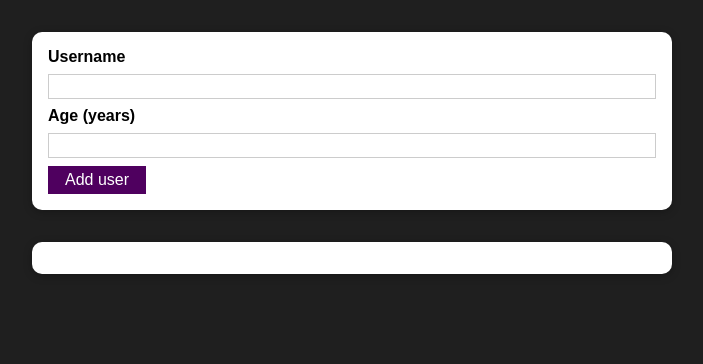
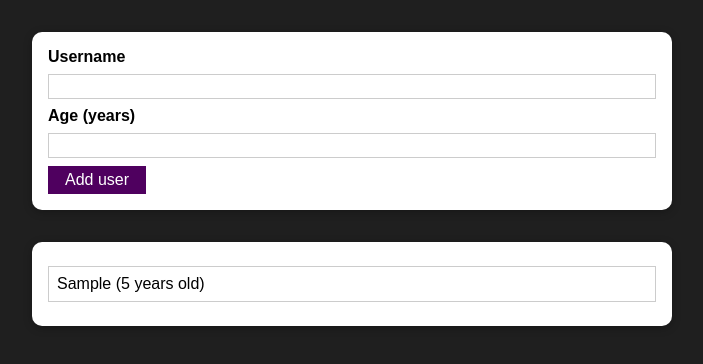
Before and after one commit to dnlstronge/AddUserProj, a React (Create React App) app: page / in a window 1280 px wide. Both pictures are taken after typing "Sample", "5" into the empty fields and a click on the button "Add user". Shown: the top 364 px of the page, without its empty margins (288-991 px from the left). Built offline with nearby package versions, Linux system fonts and the light colour scheme.

Commit message:
[x] - submit now adds list items

```diff
--- a/src/App.js
+++ b/src/App.js
@@ -4,10 +4,16 @@ import UserList from './components/users/UserList';
 
 function App() {
   const [usersList, setUsersList] = useState([])
+  const addUserHandler = (uName, uAge ) => {
+    setUsersList((prev) => {
+      return [...prev, {username: uName, age: uAge}]
+    })
+  }
+
   return (
     <div>
-      <Adduser />
-      <UserList users={[]}/>
+      <Adduser onAddUser={addUserHandler}/>
+      <UserList users={usersList}/>
     </div>
   );
 }
--- a/src/components/users/Adduser.js
+++ b/src/components/users/Adduser.js
@@ -19,9 +19,11 @@ const Adduser = (props) => {
         if (+age < 1) {
             return;
         }
+        props.onAddUser(username, age)
         setUsername('');
         setAge('');
         console.log("Mon the gunners!")
+
     }
     const handleUsername = (e) => {
         setUsername(e.target.value)
--- a/src/components/users/UserList.js
+++ b/src/components/users/UserList.js
@@ -6,7 +6,7 @@ const UserList = (props) => {
         <Card className={classes.users}>
             <ul>
             {props.users.map(user => <li>
-                {user.name} ({user.age} years old)
+                {user.username} ({user.age} years old)
             </li>)}
             </ul>
         </Card>
```
